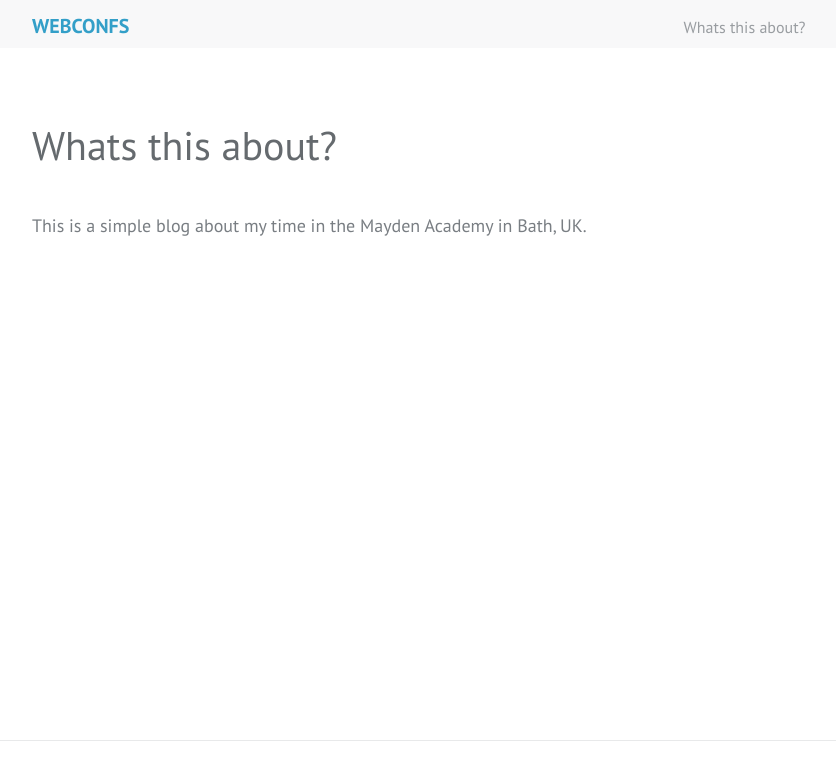
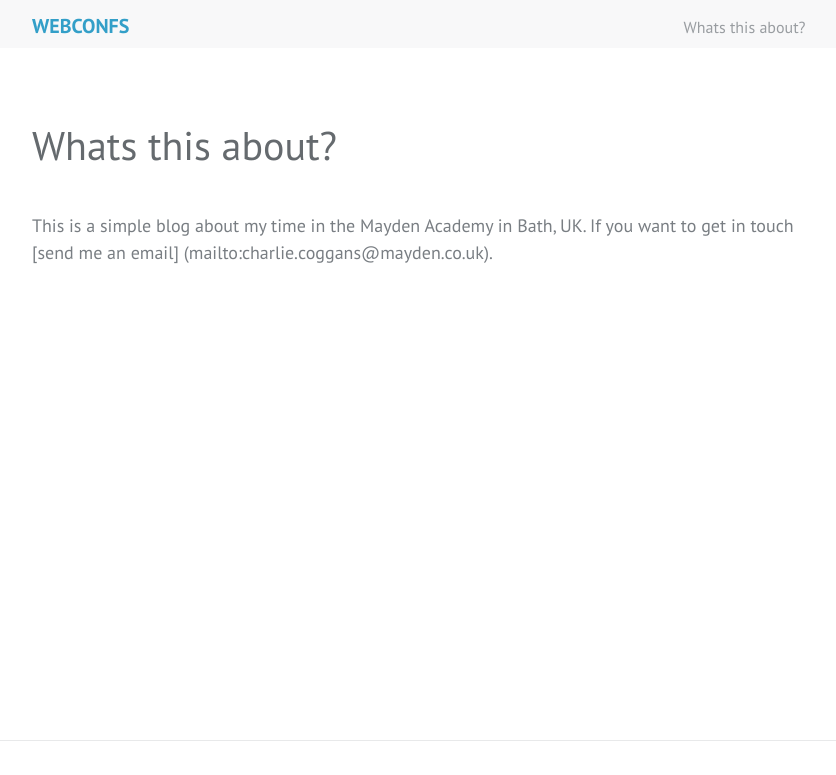
Before and after one commit to charliecog/mayden_blog, a Jekyll site: the page built from about.md, in a window 1280 px wide. Shown: the top 775 px of the page, without its empty margins (213-1049 px from the left). Built offline with Jekyll 4.4.1, drawn with Linux system fonts in a browser that asks for light colours; grey boxes are pictures that could not be loaded.

Commit message:
updated email contact details in about.md

```diff
--- a/about.md
+++ b/about.md
@@ -4,4 +4,4 @@
 permalink: /about/
 ---
 
-This is a simple blog about my time in the Mayden Academy in Bath, UK.
+This is a simple blog about my time in the Mayden Academy in Bath, UK. If you want to get in touch [send me an email] (mailto:{{ site.email }}).
```
